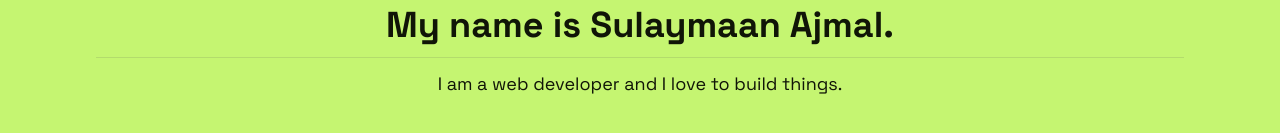
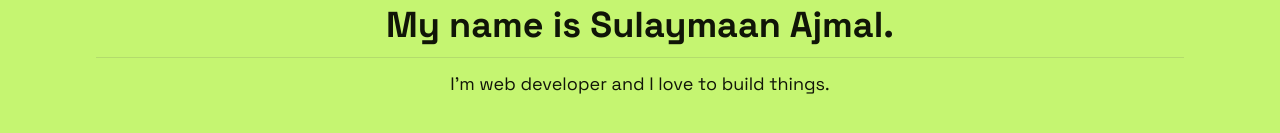
Before and after one commit to sulaymaanajmal/ajmal.cloud, a Next.js app in the folder portfolio/: page / in a window 1280 px wide. Shown: the part 171-304 px from the top of the page. Built offline with nearby package versions, Linux system fonts and the light colour scheme.

Commit message:
Update page.tsx

```diff
--- a/portfolio/app/page.tsx
+++ b/portfolio/app/page.tsx
@@ -9,7 +9,7 @@ return (
       <h1 className="text-4xl font-bold">My name is Sulaymaan Ajmal.</h1>
       <Separator />
       <p className="text-lg">
-        I am a web developer and I love to build things.
+        I'm web developer and I love to build things.
       </p>
     </main>
   );
```
